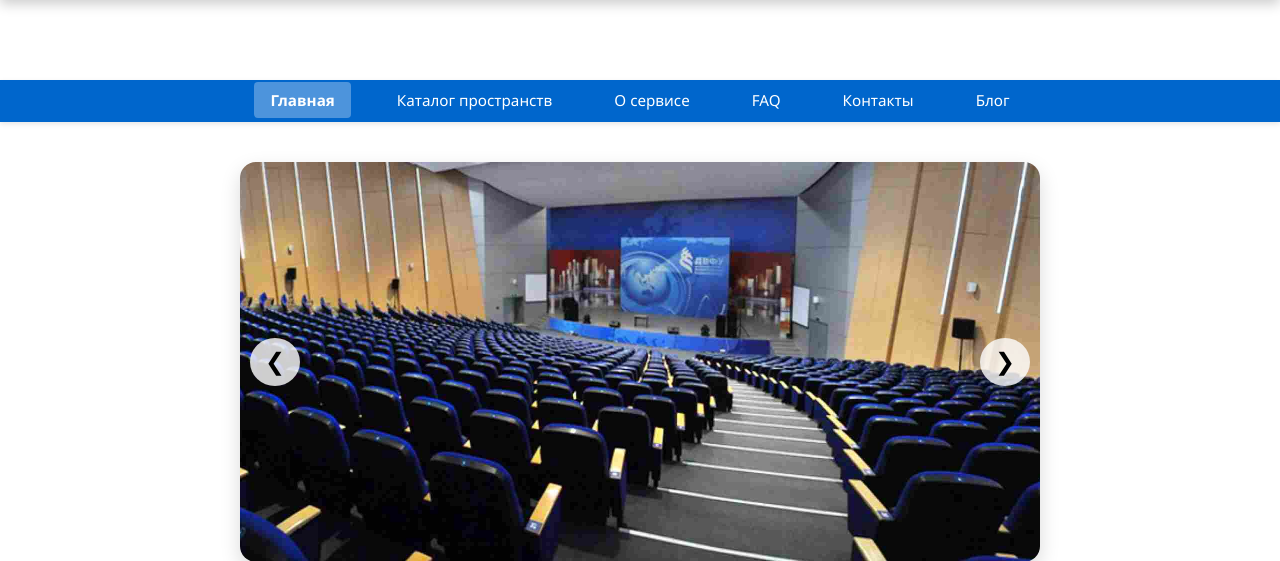
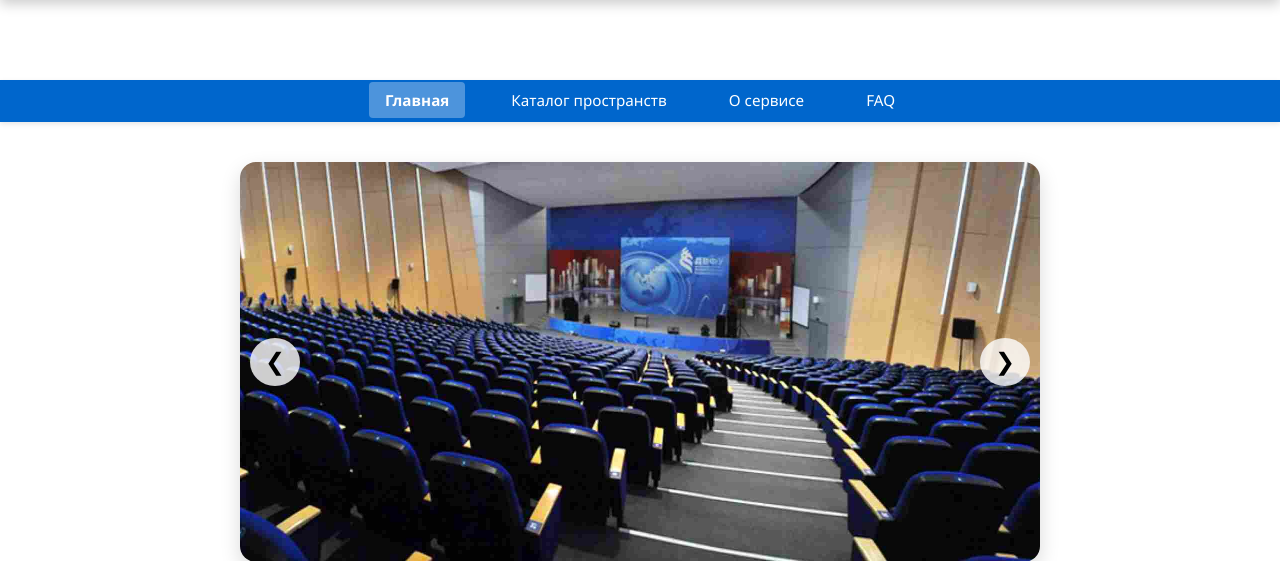
Before and after one commit to Litvinyuk/booking-service-dvfu, a Flask app: page / in a window 1280 px wide. Shown: the part 80-641 px from the top of the page. Run offline with Flask 3, Linux system fonts and the light colour scheme; parts of the project's set-up code (start-up, migrations or seed data) failed here and were passed over.

Commit message:
delete links "контакты", "блог"

```diff
--- a/app/templates/index.html
+++ b/app/templates/index.html
@@ -11,8 +11,6 @@
         <li><a href="/catalog">Каталог пространств</a></li>
         <li><a href="#info">О сервисе</a></li>
         <li><a href="#faq">FAQ</a></li>
-        <li><a href="/contacts">Контакты</a></li>
-        <li><a href="/blog">Блог</a></li>
     </ul>
 </nav>
 
```
